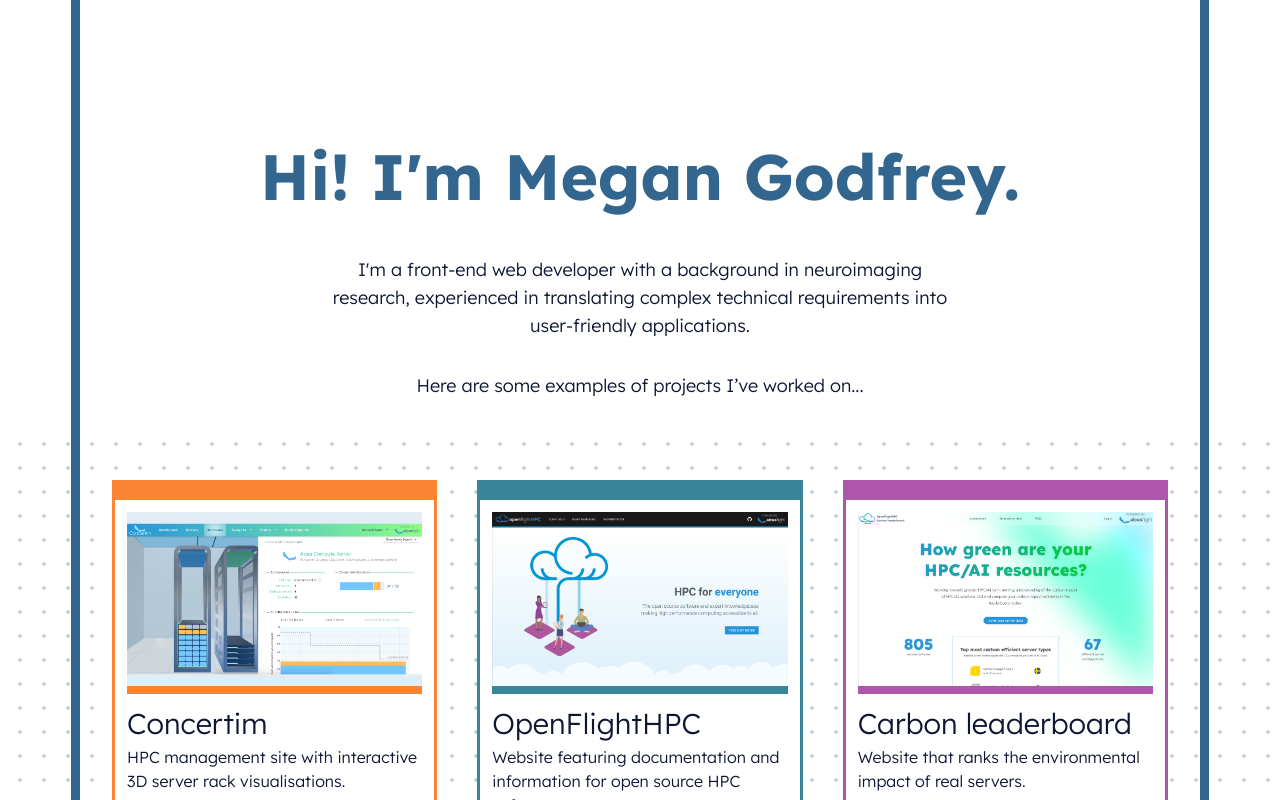
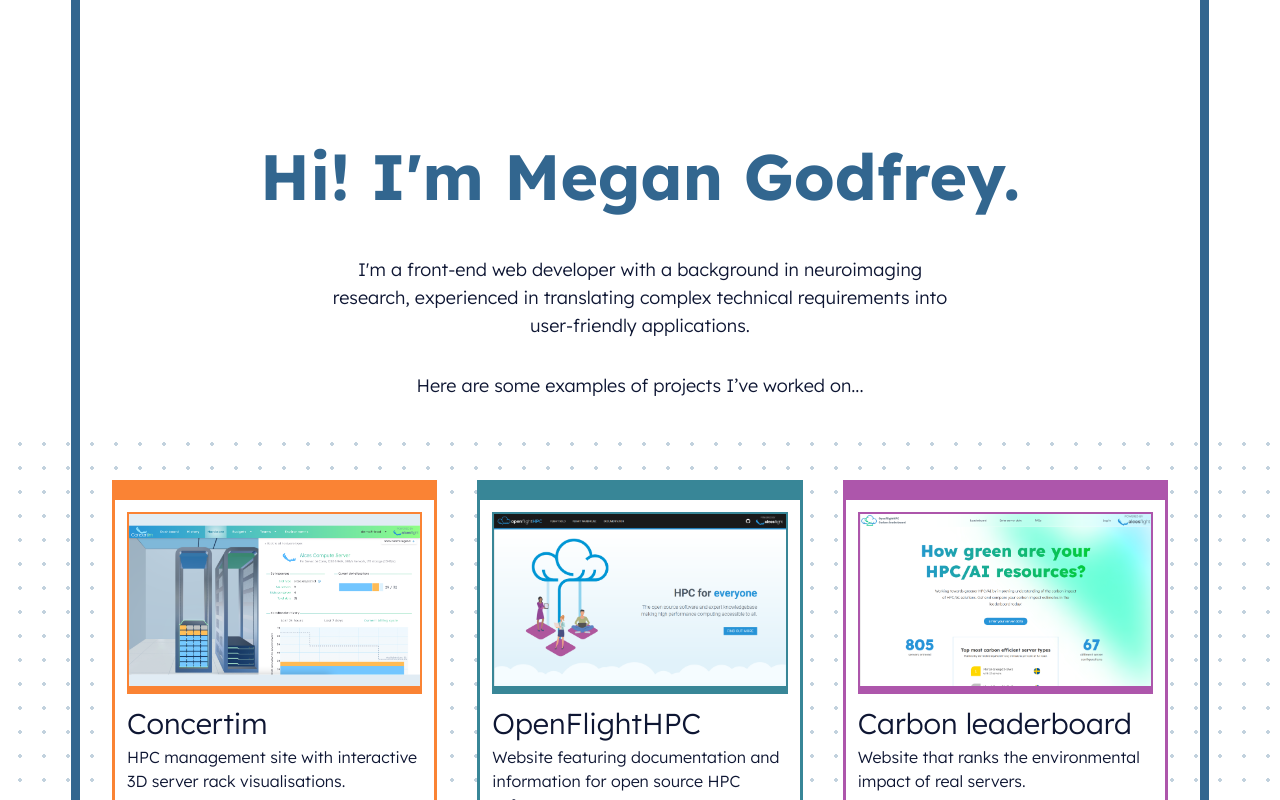
Before and after one commit to mgodfrey47/mg-experience, a Next.js app: page / in a window 1280 px wide. Shown: the top 800 px of the page. Built offline with nearby package versions, Linux system fonts and the light colour scheme.

Commit message:
Add borders to card images

```diff
--- a/components/PortfolioItem.js
+++ b/components/PortfolioItem.js
@@ -32,7 +32,7 @@
     <div className={`flex flex-col w-full border-3 border-t-20 ${colourClasses.border} bg-white text-left`}>
       <div className={"p-3"}>
         <button
-          className={`mb-2 border-b-8 ${colourClasses.border} cursor-pointer`}
+          className={`mb-2 border-2 border-b-8 ${colourClasses.border} cursor-pointer`}
           onClick={() => handleClick(image)}
           title={buttonTitle}
         >
```
